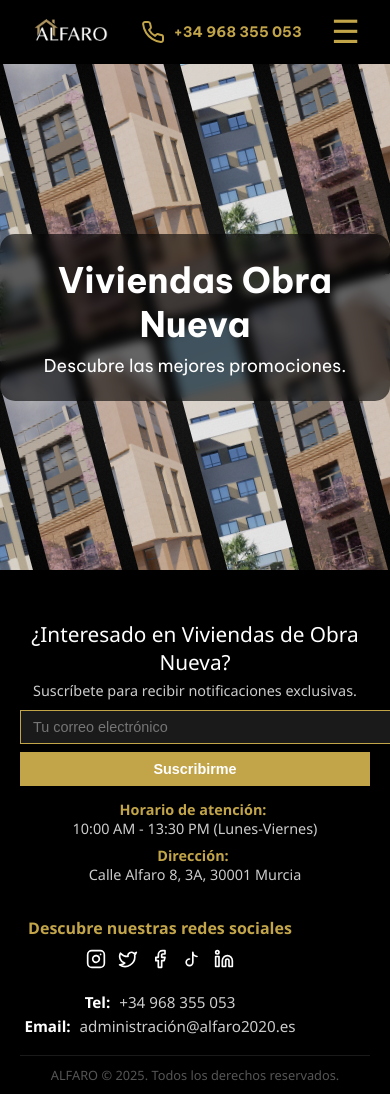
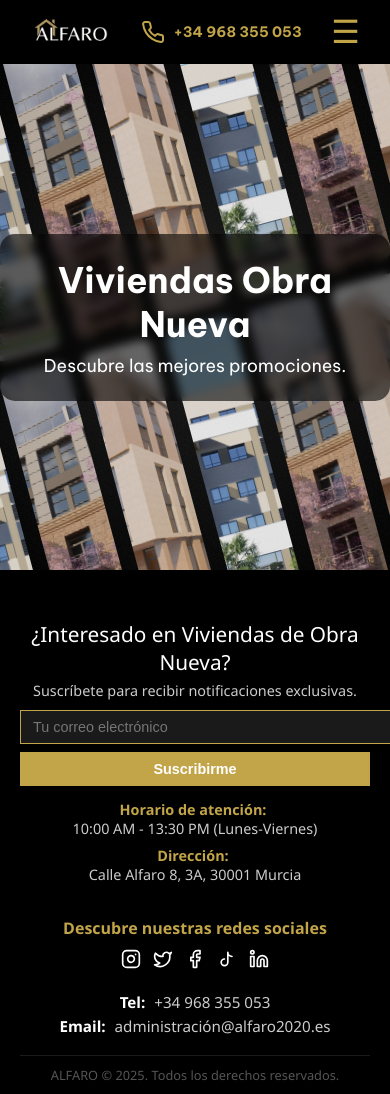
Before and after one commit to JavierPrior845/Web-Alfaro, an Angular app in the folder frontend/: page / in a window 390 px wide. Built offline with nearby package versions, Linux system fonts and the light colour scheme.

Commit message:
Configuracion movil arreglo

```diff
--- a/frontend/src/app/categoria/categoria.css
+++ b/frontend/src/app/categoria/categoria.css
@@ -62,6 +62,12 @@ button:hover {
   }
 }
 
+@media (max-width: 768px) {
+  .results {
+    grid-template-columns: 1fr;
+  }
+}
+
 /* HERO */
 .hero-section {
     width: 100%;
--- a/frontend/src/app/footer-contact/footer-contact.css
+++ b/frontend/src/app/footer-contact/footer-contact.css
@@ -166,6 +166,7 @@
     flex-direction: column-reverse;
     gap: 25px;
     text-align: center;
+    align-items: center;
   }
 
   .footer-right, .footer-left, .contact-form, .info-right {
```
